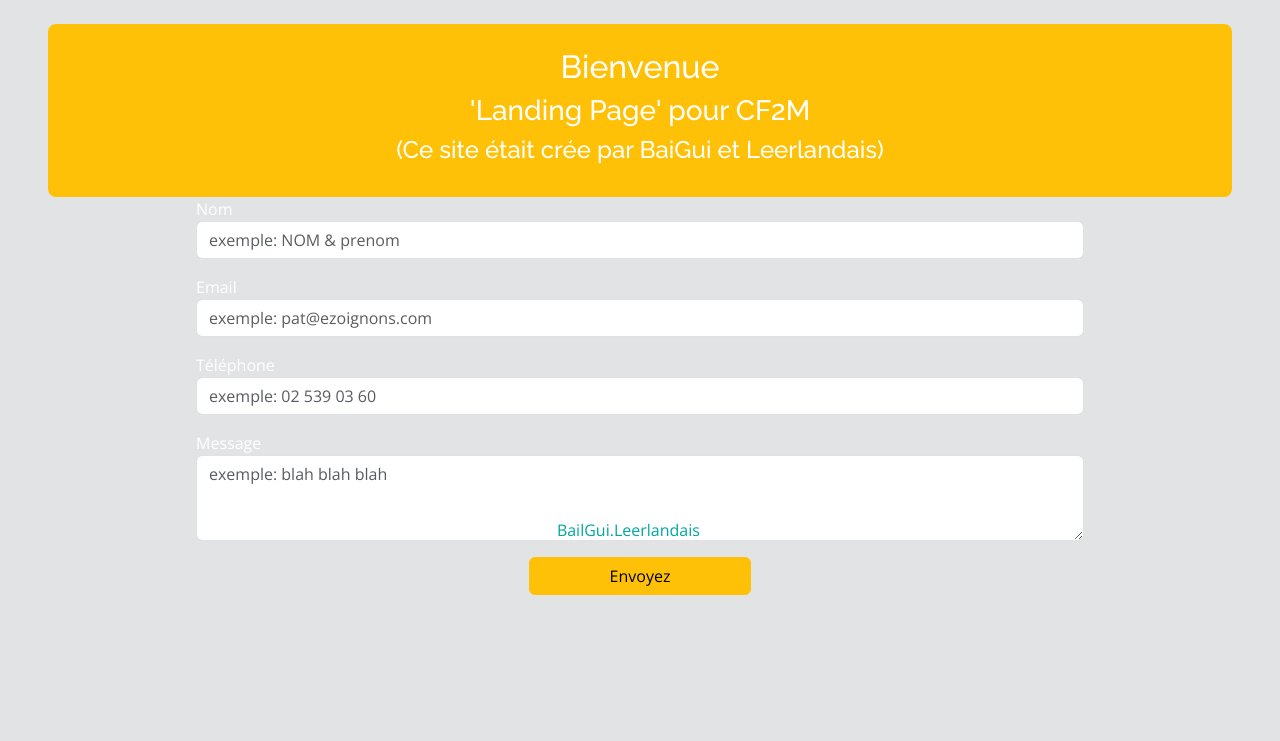
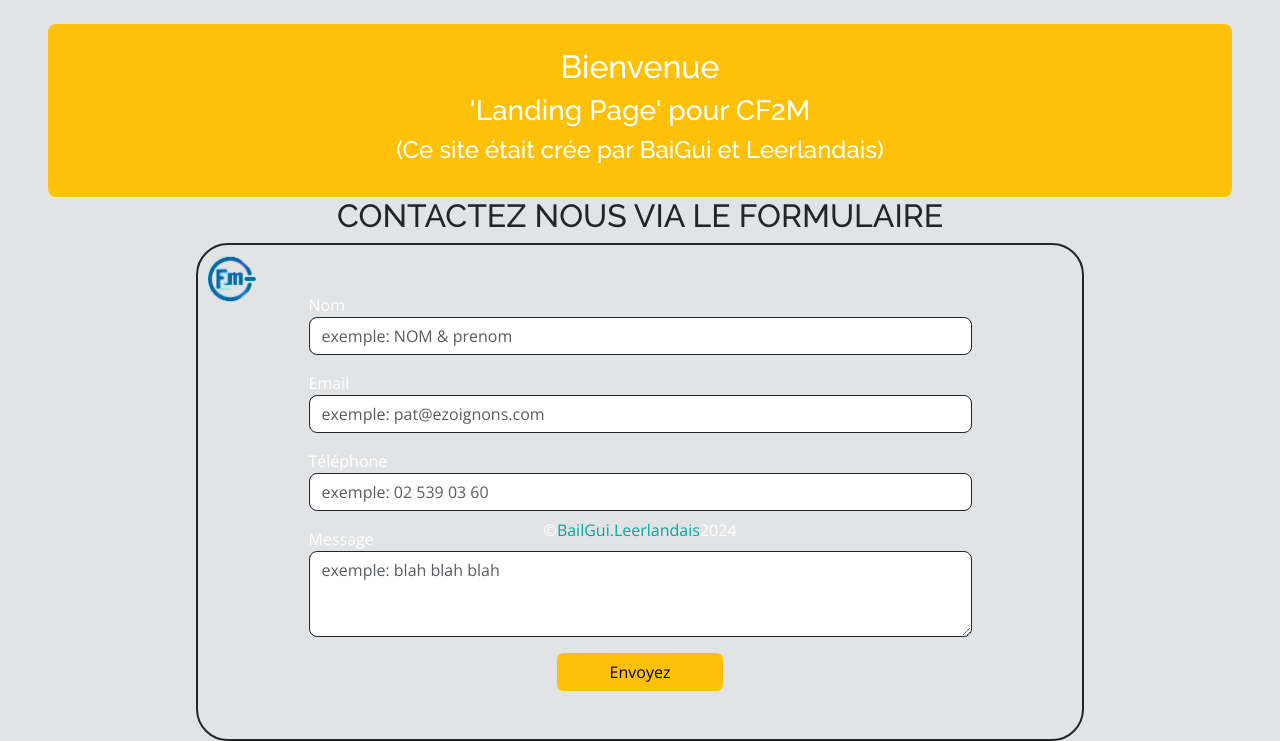
Before and after one commit to Leerlandais/JoeF2M, a PHP site: template view/publicView/public.home.html.twig in a window 1280 px wide. Shown: the part 66-807 px from the top of the page. Before the commit the page ends 661 px from the top, so only its background shows below. Run offline with PHP 8.4, Linux system fonts and the light colour scheme; the template is opened without the code that fills it, so the values that code supplies are empty; some libraries are stand-ins or nearby versions.

Commit message:
contact: created basic form with logo

```diff
--- a/view/publicView/inc/contact.section.html.twig
+++ b/view/publicView/inc/contact.section.html.twig
@@ -1,22 +1,24 @@
 {# Pour contenir le formulaire de contact #}
-
-
-<form class="d-flex flex-column gap-3 w-75">
+<h2 class="text-dark">CONTACTEZ NOUS VIA LE FORMULAIRE</h2>
+<div class="d-flex w-75 justify-content-center bg-secondary-subtle border border-2 border-dark rounded-5 py-5 position-relative">
+    <img src="images/cf2m-logo-good.png" alt="Logo CF2M" class="position-absolute" style="top: 10px; left: 10px; width: 48px; height: 48px;">
+    <form class="d-flex flex-column gap-3 w-75" method="post" action="/">
         <div class="form-group">
             <label for="contactFormUser">Nom</label>
-        <input type="text" class="form-control" id="contactFormUser" name="contactFormUser" placeholder="exemple: NOM &amp; prenom">
+            <input type="text" class="form-control rounded-3 border-dark" id="contactFormUser" name="contactFormUser" placeholder="exemple: NOM &amp; prenom" required>
         </div>
         <div class="form-group">
             <label for="contactFormMail">Email</label>
-        <input type="email" class="form-control" id="contactFormMail" name="contactFormMail" placeholder="exemple: pat@ezoignons.com ">
+            <input type="email" class="form-control rounded-3 border-dark" id="contactFormMail" name="contactFormMail" placeholder="exemple: pat@ezoignons.com" required>
         </div>
         <div class="form-group">
             <label for="contactFormTele">Téléphone</label>
-        <input type="text" class="form-control" id="contactFormTele" name="contactFormTele" placeholder="exemple: 02 539 03 60">
+            <input type="text" class="form-control rounded-3 border-dark" id="contactFormTele" name="contactFormTele" placeholder="exemple: 02 539 03 60" required>
         </div>
         <div class="form-group">
             <label for="contactFormText">Message</label>
-        <textarea class="form-control" id="contactFormText" name="contactFormText" rows="3" placeholder="exemple: blah blah blah"></textarea>
+            <textarea class="form-control rounded-3 border-dark" id="contactFormText" name="contactFormText" rows="3" placeholder="exemple: blah blah blah" required></textarea>
         </div>
         <input class="btn btn-warning w-25 align-self-center" type="submit" value="Envoyez">
     </form>
+</div>
```
Lines whose indentation alone changed are shown as unchanged.
